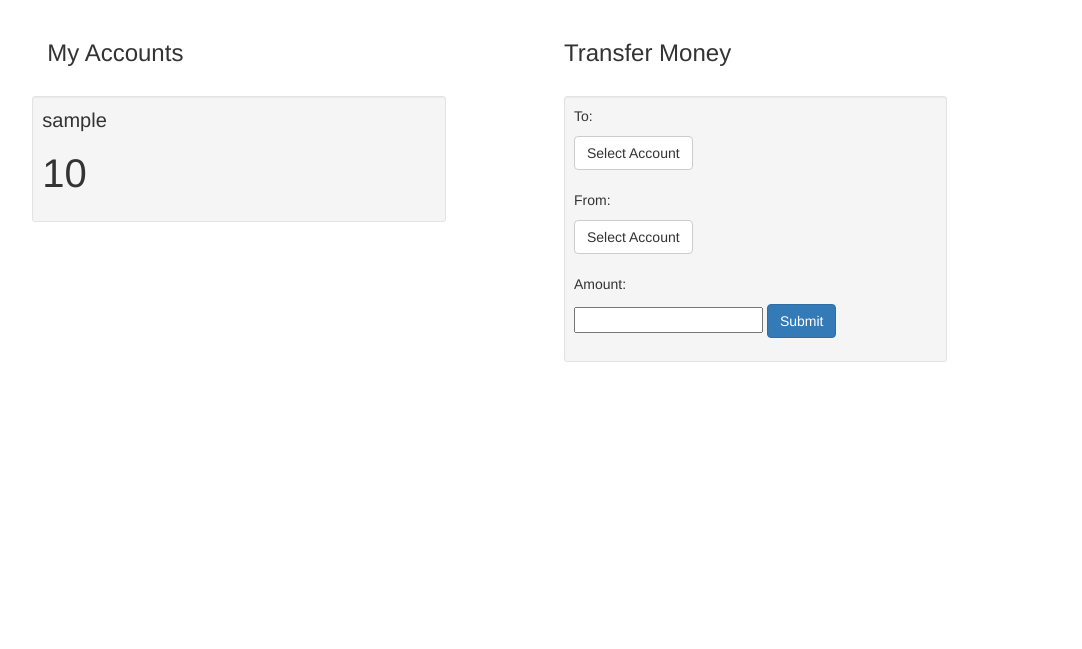
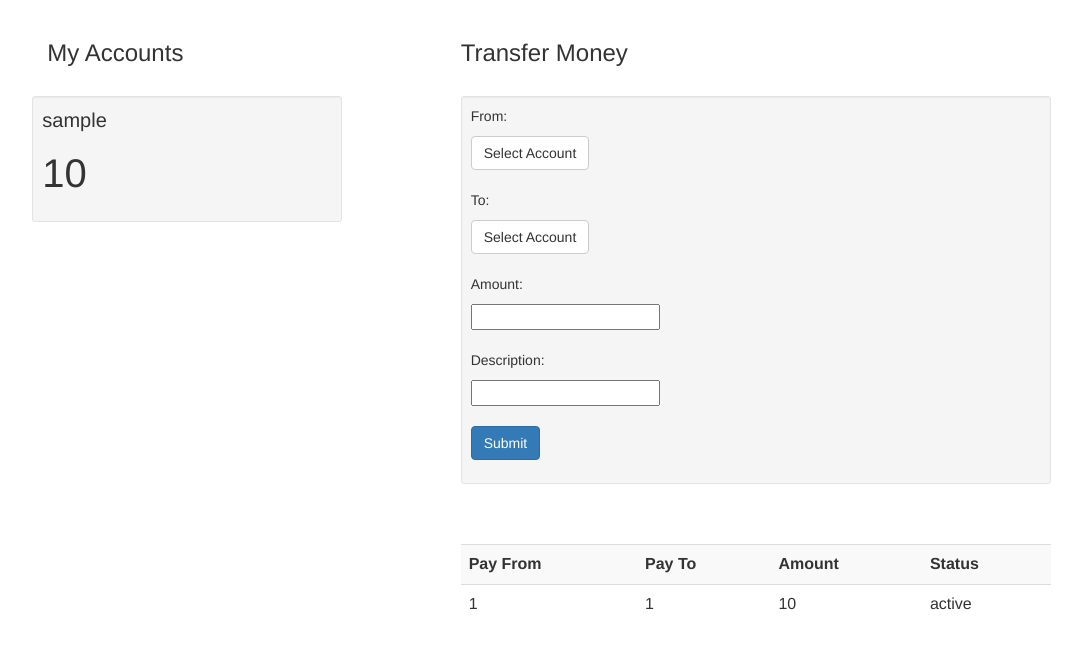
Before and after one commit to nband/hcsproject4, a Flask app: template app/templates/home.html in a window 1280 px wide. Shown: the top 649 px of the page, without its empty margins (91-1173 px from the left). Run offline with Flask 2, Linux system fonts and the light colour scheme; the template is opened without the code that fills it: most values are stand-ins (such as "Sample title", 1, 10 or a date in 2020); some libraries are stand-ins or nearby versions.

Commit message:
transfer post request in place, no error handling, started working on showing transfers list

```diff
--- a/app/templates/home.html
+++ b/app/templates/home.html
@@ -18,12 +18,12 @@
 			<!-- Column Titles Row -->
 			<div class="row">
 				<div class="col-md-1">&nbsp;</div>
-				<div class="col-md-4">
+				<div class="col-md-3">
 					<h3>My Accounts</h3>
 					<br>
 				</div>
 				<div class="col-md-1">&nbsp;</div>
-				<div class="col-md-4">
+				<div class="col-md-6">
 					<h3>Transfer Money</h3>
 					<br>
 				</div>
@@ -34,15 +34,20 @@
 				<div class="col-md-1">&nbsp;</div>
 
 				<!-- Accounts List Column -->
-				<div class="col-md-4">
+				<div class="col-md-3">
 					{% include 'accounts.html' %}
 		    	</div>
 
 				<div class="col-md-1">&nbsp;</div>
 
 				<!-- Money Transfer Column -->
-				<div class="col-md-4">
-					{% include 'transfer.html' %}
+				<div class="col-md-6">
+					{% include 'transferForm.html' %}
+
+					<br>
+					<br>
+
+					{% include 'transferList.html' %}
 				</div>
 			</div>
     	</div>
--- a/app/templates/transfer.html
+++ /dev/null
@@ -1,21 +0,0 @@
-<div class="well well-sm">
-	<p>To: <span id="transferToAccount"></span></p>
-	<button class="btn btn-default" id="selectTransferToBtn">Select Account</button>
-
-	<br>
-	<br>
-
-	<p>From: <span id="transferFromAccount"></span></p>
-	<button class="btn btn-default" id="selectTransferFromBtn">Select Account</button>
-
-	<br>
-	<br>
-
-	<form action="/transfer" method="POST">
-		<p>Amount: <span id="transferAmount"></span></p>
-		<input id="balance" type="text" name="balance"></input>
-		<input id="toAccount" type="hidden" name="toAccount"></input>
-		<input id="fromAccount" type="hidden" name="fromAccount"></input>
-		<input type="submit" class="btn btn-primary" name="Confirm Transfer">
-	</form>
-</div>
--- /dev/null
+++ b/app/templates/transferForm.html
@@ -0,0 +1,29 @@
+<div class="well well-sm">
+
+	<p>From: <span id="transferFromAccount"></span></p>
+	<button class="btn btn-default" id="selectTransferFromBtn">Select Account</button>
+
+	<br>
+	<br>
+
+	<p>To: <span id="transferToAccount"></span></p>
+	<button class="btn btn-default" id="selectTransferToBtn">Select Account</button>
+
+	<br>
+	<br>
+
+	<form action="/transfer" method="POST">
+		<p>Amount: <span id="transferAmount"></span></p>
+		<input id="amount" type="text" name="amount" />
+		<br><br>
+		<p>Description: <span id="transferDescription"></span></p>
+		<input id="description" type="text" name="description" />
+		<br><br>
+
+		<!-- hidden fields populated by JS -->
+		<input id="toAccount" type="hidden" name="toAccount" />
+		<input id="fromAccount" type="hidden" name="fromAccount" />
+
+		<input type="submit" class="btn btn-primary" name="Confirm Transfer">
+	</form>
+</div>
--- /dev/null
+++ b/app/templates/transferList.html
@@ -0,0 +1,18 @@
+<table class="table table-striped">
+	<tr>
+		<th>Pay From</th>
+		<th>Pay To</th>
+		<th>Amount</th>
+		<th>Status</th>
+	</tr>
+
+	{% for transfer in transfers %}
+	<tr>
+		<td>{{ transfer.payer_id }}</td>
+		<td>{{ transfer.payee_id }}</td>
+		<td>{{ transfer.amount }}</td>
+		<td>{{ transfer.status }}</td>
+	</tr>
+	{% endfor %}
+
+</table>
--- a/app/views.py
+++ b/app/views.py
@@ -1,12 +1,21 @@
-from flask import render_template
+from flask import render_template, request
 from app import app
 
 import requests
 import json
-import json
+import datetime
 
 from app.utils import format_price
 
+from enum import Enum
+
+apiKey = "8c9f951688f6cf33204c1711017c5660";
+
+class Medium(Enum):
+	BALANCE = "balance"
+	REWARDS = "rewards"
+
+# http://www.davidadamojr.com/handling-cors-requests-in-flask-restful-apis/
 @app.after_request
 def after_request(response):
 	print response
@@ -20,7 +29,6 @@ def after_request(response):
 @app.route('/index')
 def index():
 	# create the URL for the request
-	apiKey = "8c9f951688f6cf33204c1711017c5660";
 	accountsUrl = 'http://api.reimaginebanking.com/accounts?key={}'.format(apiKey)
 
 	# make call to the Nessie Accounts endpoint
@@ -42,5 +50,30 @@ def index():
 # Transfer post route.  Makes request to Nessie API to create a transfer.
 @app.route('/transfer', methods=['POST'])
 def postTransfer():
-	# get data here and do something with it...
+	# get values from the request (populated by user into the form)
+	toAccount = request.form["toAccount"]
+	fromAccount = request.form["fromAccount"]
+	amount = float(request.form["amount"]) # need to convert to an int or this fails
+	description = request.form["description"]
+
+	medium = Medium.BALANCE;
+	dateObject = datetime.date.today()
+	dateString = dateObject.strftime('%Y-%m-%d')
+
+	body = {
+		'medium' : medium,
+		'payee_id' : toAccount,
+		'amount' : amount,
+		'transaction_date' : dateString,
+		'description' : description
+	}
+	print(body)
+
+	url = "http://api.reimaginebanking.com/accounts/{}/transfers?key={}".format(fromAccount, apiKey)
+	response = requests.post(
+		url,
+		data=json.dumps(body),
+		headers={'content-type':'application/json'},)
+
+	print(response.text)
 	return render_template("notfound.html")
--- /dev/null
+++ b/requirements.txt
@@ -0,0 +1,3 @@
+Flask==0.11.1
+requests==2.11.1
+enum==0.4.6
```
